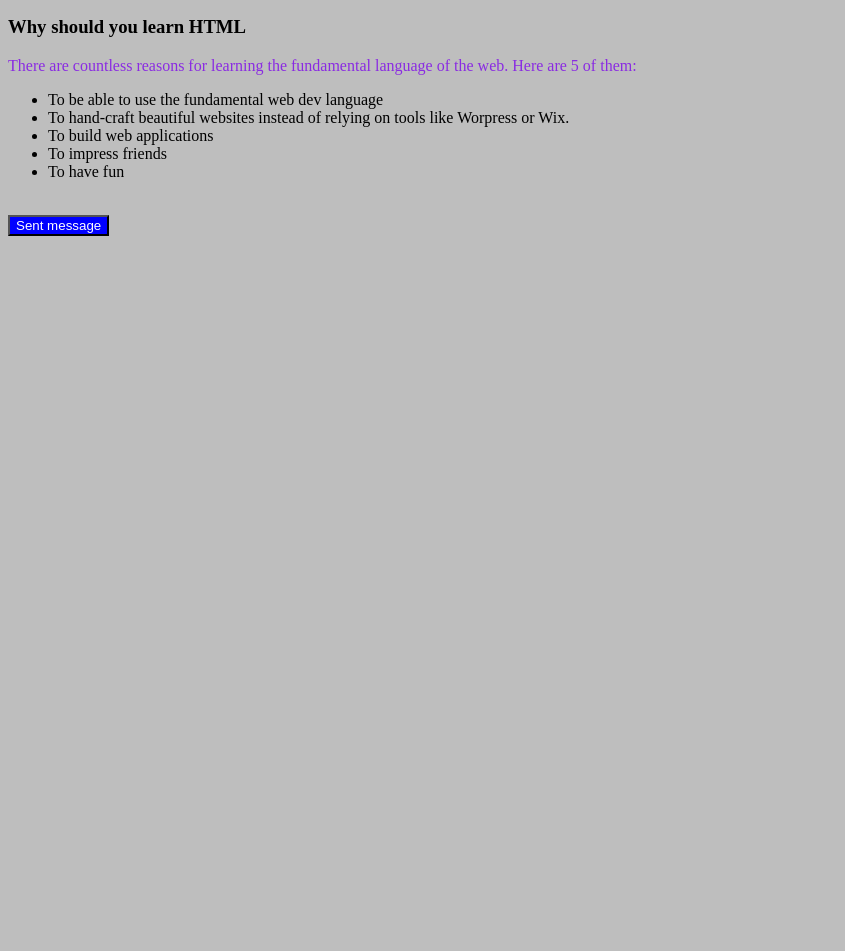
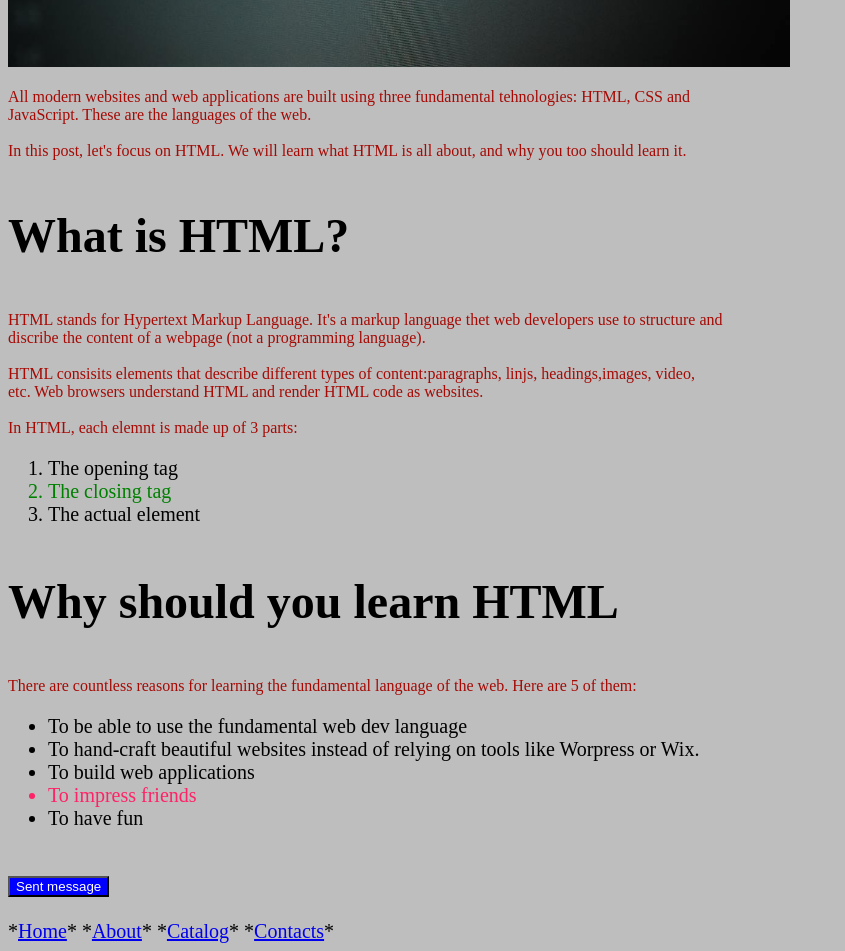
Before and after one commit to ciuchitu-natalia/Tekwill_FE_GROUP11, a plain HTML site: page index.html in a window 1280 px wide. Shown: the part 801-1752 px from the top of the page, without its empty margins (0-845 px from the left). Before the commit the page ends 1045 px from the top, so only its background shows below. Drawn offline with Linux system fonts and the light colour scheme.

Commit message:
add propertis css

```diff
--- a/index.html
+++ b/index.html
@@ -3,7 +3,9 @@
 <html lang="en">
     <head>
         <link rel="stylesheet" href="styles.css">
+
         <style>
+
             .button {
                 background-color: #0000ff; /* bluie */
                 color: white;
@@ -14,15 +16,18 @@
         <title>The Code Magazine"</title>
     </head>
     <body style="background-color:#bebebe";>
-         <h1 id="Magazine">The Code Magazine</h1>
+        <h1 id="Magazine">The Code Magazine</h1>
 
-        <h2>The Basic Language of yhe Web: HTML</h2>
-        <img src="img/laurajones_blink.jpg" alt="Laura Jones" width="150" height="70"/>
+        <h2 class="zagolovok">The Basic Language of yhe Web: HTML</h2>
+        <img src="img/laurajones_blink.jpg" alt="Laura Jones" width="100" height="70"/>
 
 
         <p class="post">Posted by Laura Jones on Monday, June 21st 2027</p>
 
-        <img src="img/branko-stancevic-GI1hwOGqGtE-unsplash-1280x1000-1.jpg" alt="HTML language" width="500" height="200"/>
+
+         <img class="img" src="img/branko-stancevic-GI1hwOGqGtE-unsplash-1280x1000-1.jpg" alt="HTML language" width="500" height="200"/>
+
+
 
 
         <p>All modern websites and web applications are built using three fundamental tehnologies: HTML, CSS and <br>JavaScript. These are the languages of the web. <br> <br>
@@ -45,7 +50,7 @@
 
         <p>There are countless reasons for learning the fundamental language of the web. Here are 5 of them:</p>
 
-        <ul>
+        <ul class="total">
             <li>To be able to use the fundamental web dev language</li>
             <li>To hand-craft beautiful websites instead of relying on tools like Worpress or Wix.</li>
             <li>To build web applications</li>
@@ -55,6 +60,16 @@
 
         <br>
            <button class="button">Sent message</button>
+        <br>
+        <br>
 
+        <div>
+            <ul class="menu">
+                <li><a href="#home">Home</a></li>
+                <li><a href="#about">About</a></li>
+                <li><a href="#catalog">Catalog</a></li>
+                <li><a href="#contacts">Contacts</a></li>
+           </ul>
+        </div>
     </body>
  </html>
--- a/styles.css
+++ b/styles.css
@@ -1,19 +1,65 @@
 #Magazine {
-
-    color:blue;
+    color: blue;
     text-transform: uppercase;
     text-decoration: underline;
-
+    color: rgb(240, 100, 100, 0.5);
 }
 
 p {
-
-    color:blueviolet
-
+    color:rgb(165, 10, 5);
+    font-size: 0.8em ;
 }
 
 .post {
+    color: chocolate;
+}
 
-    color: chocolate;
+body {
+    font-size: 20px
+}
 
+.zagolovok {
+    color: #ff2266;
 }
+
+h1,h2,h3 {
+    font-size: 3rem;
+}
+
+h1 {
+    color: rgb (150, 70, 30, 0.5);
+}
+
+ol li:nth-child(even) {
+    color:green
+}
+
+ul.total  li:nth-last-child(2) {
+    color:#ff2266
+}
+
+
+div {
+    ul {
+        list-style-type: none;
+        margin: 0;
+        padding: 0;
+   }
+    li {
+        display: inline;
+   }
+   li::before {
+        content: "*";
+   }
+   li::after {
+        content: "*";
+   }
+}
+
+.img {
+    width: calc(50% + 150px);
+    height: auto;
+}
+a:hover {
+    background-color: rgb(43, 226, 98);
+}
```
